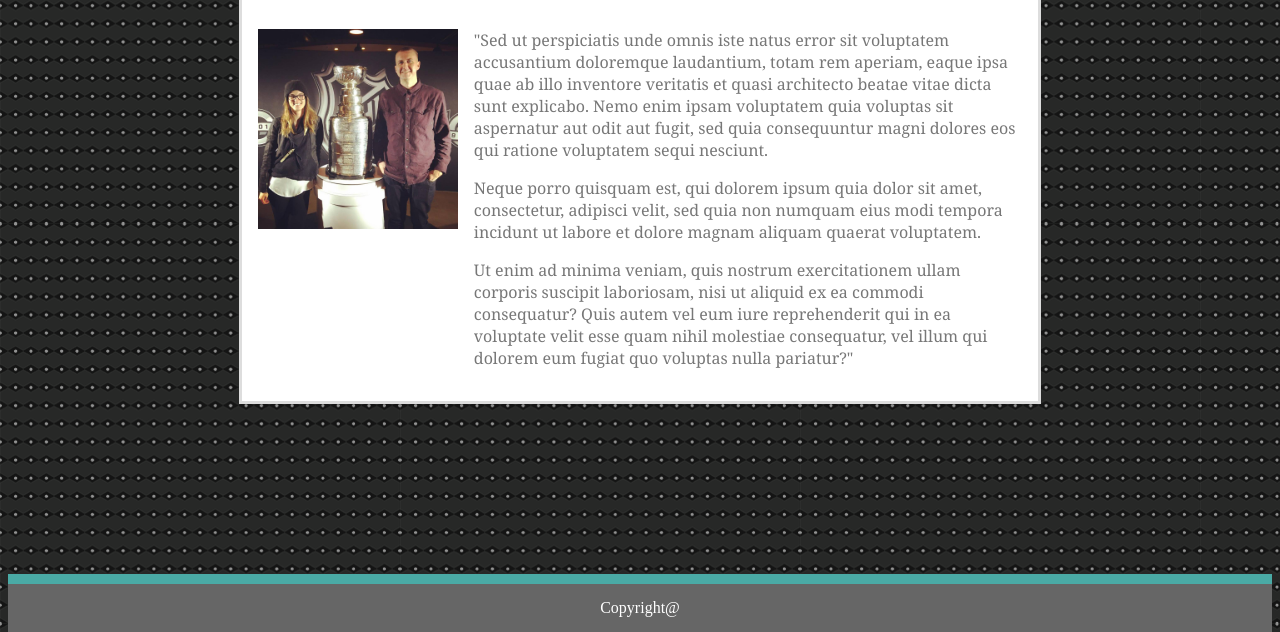
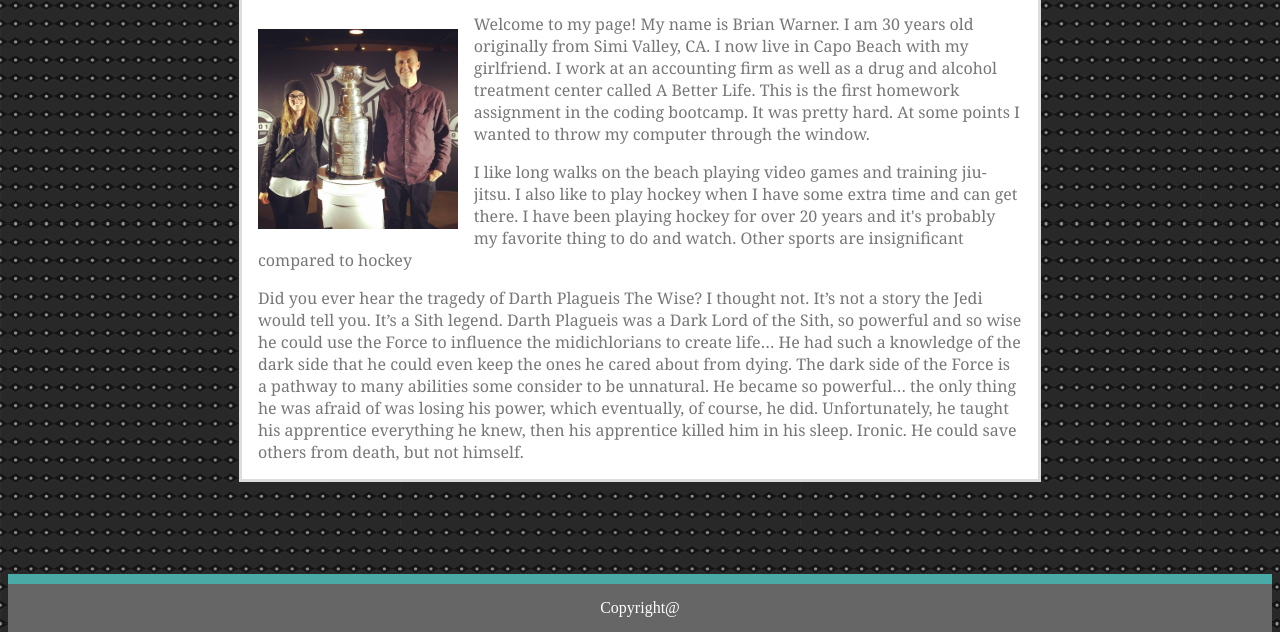
Before and after one commit to bwarner88/Basic-Portfolio, a plain HTML site: page index.html in a window 1280 px wide. Shown: the part 176-808 px from the top of the page. Drawn offline with Linux system fonts and the light colour scheme.

Commit message:
replaced ipsum text with my own

```diff
--- a/assets/css/style.css
+++ b/assets/css/style.css
@@ -121,8 +121,6 @@ html, body {
     font-family: 'Georgia', Times, Times New Roman, serif;
     color: #777777;
     margin: 2%;
-    overflow: auto;
-
 }
 
 /* <!CSS for Contact page> */
--- a/index.html
+++ b/index.html
@@ -36,17 +36,22 @@
 
 
         <div class="text">
-        <p>"Sed ut perspiciatis unde omnis iste natus error sit voluptatem accusantium doloremque laudantium, totam rem aperiam,
-            eaque ipsa quae ab illo inventore veritatis et quasi architecto beatae vitae dicta sunt explicabo. Nemo enim
-            ipsam voluptatem quia voluptas sit aspernatur aut odit aut fugit, sed quia consequuntur magni dolores eos qui
-            ratione voluptatem sequi nesciunt.
+            <p>Welcome to my page! My name is Brian Warner. I am 30 years old originally from Simi Valley, CA. I now live in
+                Capo Beach with my girlfriend. I work at an accounting firm as well as a drug and alcohol treatment center
+                called A Better Life. This is the first homework assignment in the coding bootcamp. It was pretty hard. At
+                some points I wanted to throw my computer through the window.
             </p>
-        <p> Neque porro quisquam est, qui dolorem ipsum quia dolor sit amet, consectetur, adipisci velit, sed quia non numquam
-            eius modi tempora incidunt ut labore et dolore magnam aliquam quaerat voluptatem.
+            <p> I like long walks on the beach playing video games and training jiu-jitsu. I also like to play hockey when I have
+                some extra time and can get there. I have been playing hockey for over 20 years and it's probably my favorite
+                thing to do and watch. Other sports are insignificant compared to hockey
             </p>
-        <p>Ut enim ad minima veniam, quis nostrum exercitationem ullam corporis suscipit laboriosam, nisi ut aliquid ex ea commodi
-            consequatur? Quis autem vel eum iure reprehenderit qui in ea voluptate velit esse quam nihil molestiae consequatur,
-            vel illum qui dolorem eum fugiat quo voluptas nulla pariatur?"
+            <p>Did you ever hear the tragedy of Darth Plagueis The Wise? I thought not. It’s not a story the Jedi would tell
+                you. It’s a Sith legend. Darth Plagueis was a Dark Lord of the Sith, so powerful and so wise he could use
+                the Force to influence the midichlorians to create life… He had such a knowledge of the dark side that he
+                could even keep the ones he cared about from dying. The dark side of the Force is a pathway to many abilities
+                some consider to be unnatural. He became so powerful… the only thing he was afraid of was losing his power,
+                which eventually, of course, he did. Unfortunately, he taught his apprentice everything he knew, then his
+                apprentice killed him in his sleep. Ironic. He could save others from death, but not himself.
             </p>
         </div>
 
```
Lines whose indentation alone changed are shown as unchanged.
